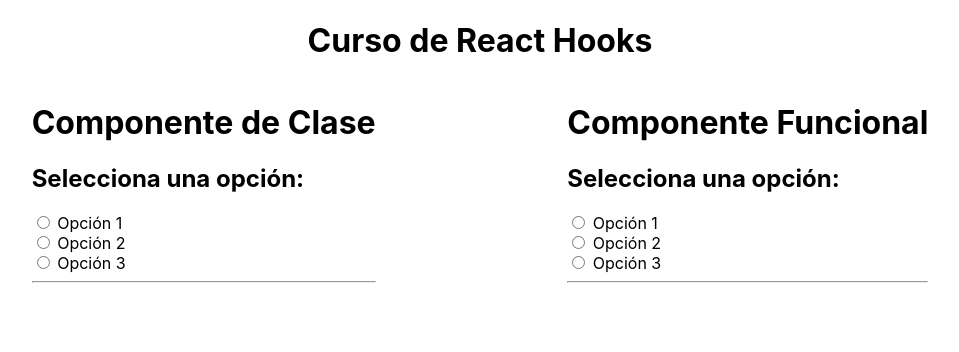
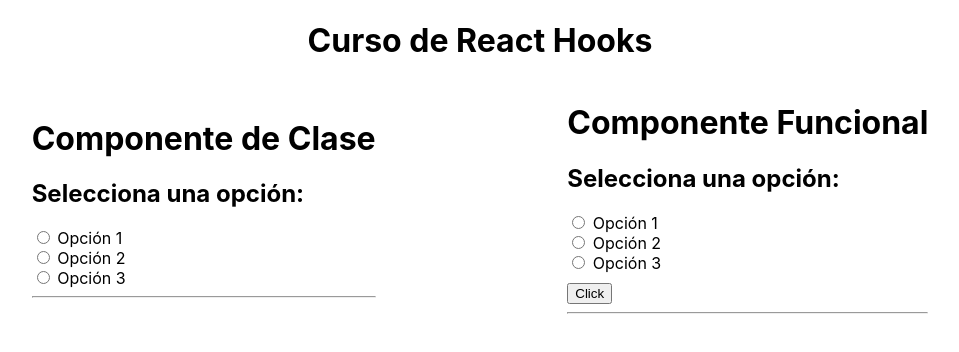
Before and after one commit to FMFigueroa/React-Hooks-Essentials, a React (Create React App) app: page / in a window 1280 px wide. Shown: the top 352 px of the page, without its empty margins (160-1119 px from the left). Built offline with nearby package versions, Linux system fonts and the light colour scheme.

Commit message:
Invocar hooks directamente desde el render, con una funcion anonima

```diff
--- a/src/componentes/FunctionComponent.js
+++ b/src/componentes/FunctionComponent.js
@@ -4,20 +4,20 @@
   // ======= Hook useState
   //const [getter, setter] = useState('valor inicial'),
   const [seleccion, setSeleccion] = useState("");
+  const [bottonActive, setBottonActive] = useState("");
 
-  const onChangeHandler = (evento) => {
+  /*   const onChangeHandler = (evento) => {
     //this.setState({ selection: evento.target.value });
     setSeleccion(evento.target.value);
-  };
+  }; */
 
   return (
     <div className="container row">
       <div className="form-check">
         <h1>Componente Funcional</h1>
         <h2>Selecciona una opción:</h2>
-        <div onChange={onChangeHandler}>
-          {" "}
-          {/* Invoca el metodo */}
+        {/*funcion anonima para cambiar el estado, con valor variable*/}
+        <div onChange={(evento) => setSeleccion(evento.target.value)}>
           <div className="form-check">
             <input
               className="form-check-input"
@@ -46,10 +46,22 @@
             <label className="form-check-label"> Opción 3</label>
           </div>
         </div>
+        <div>
+          <button
+            style={{marginTop:10}}
+            className="btn btn-primary"
+            onClick={() => {
+              setBottonActive("Click"); {/*funcion anonima para cambiar el estado, con valor constante*/}
+            }}
+          >
+            Click
+          </button>
+        </div>
       </div>
       <hr />
       {/* asi accedemos a la info del estado con useState. */}
       {seleccion && <h2> Seleccionaste: {seleccion}</h2>}
+      {bottonActive && <h2> Hiciste: {bottonActive}</h2>}
     </div>
   );
 }
```
